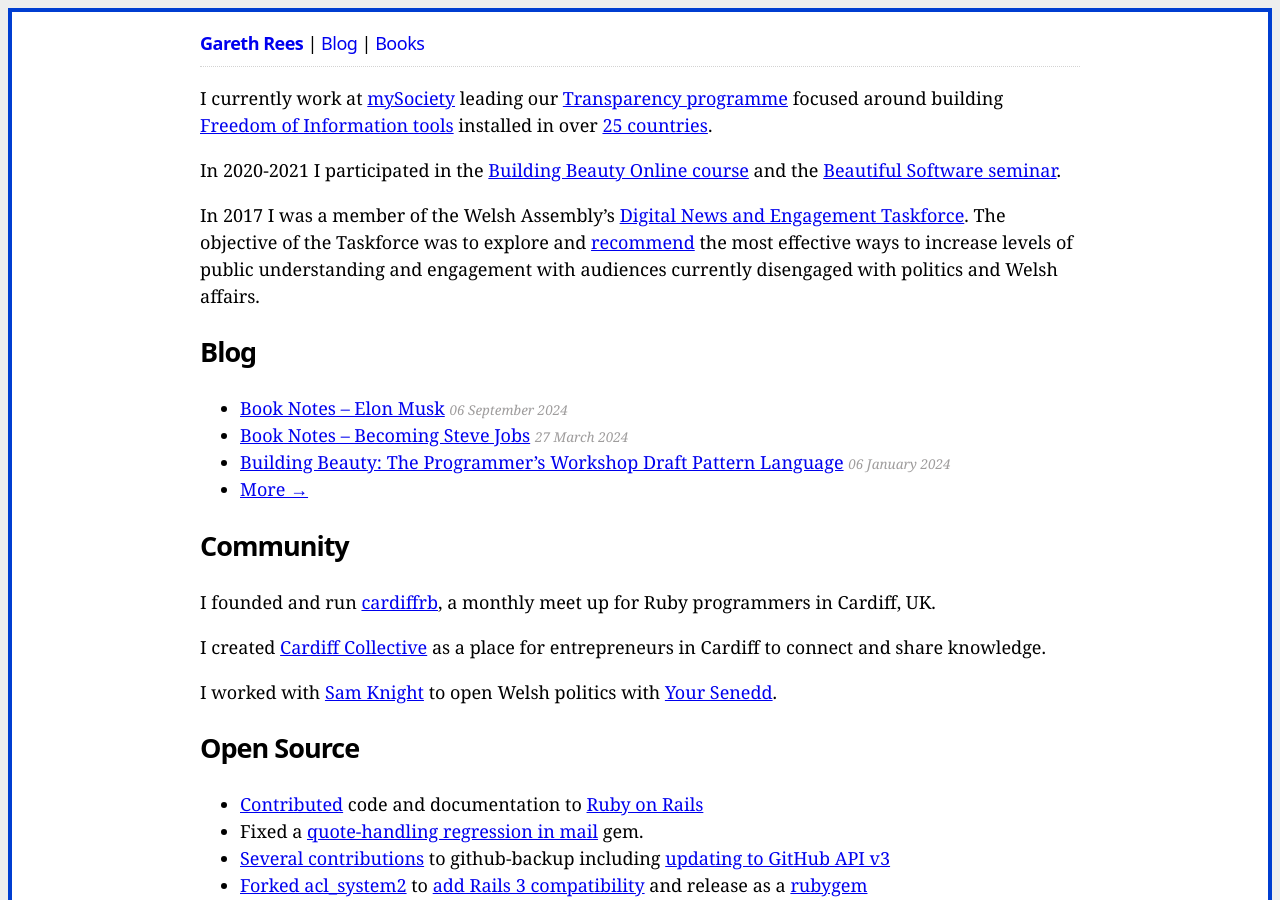
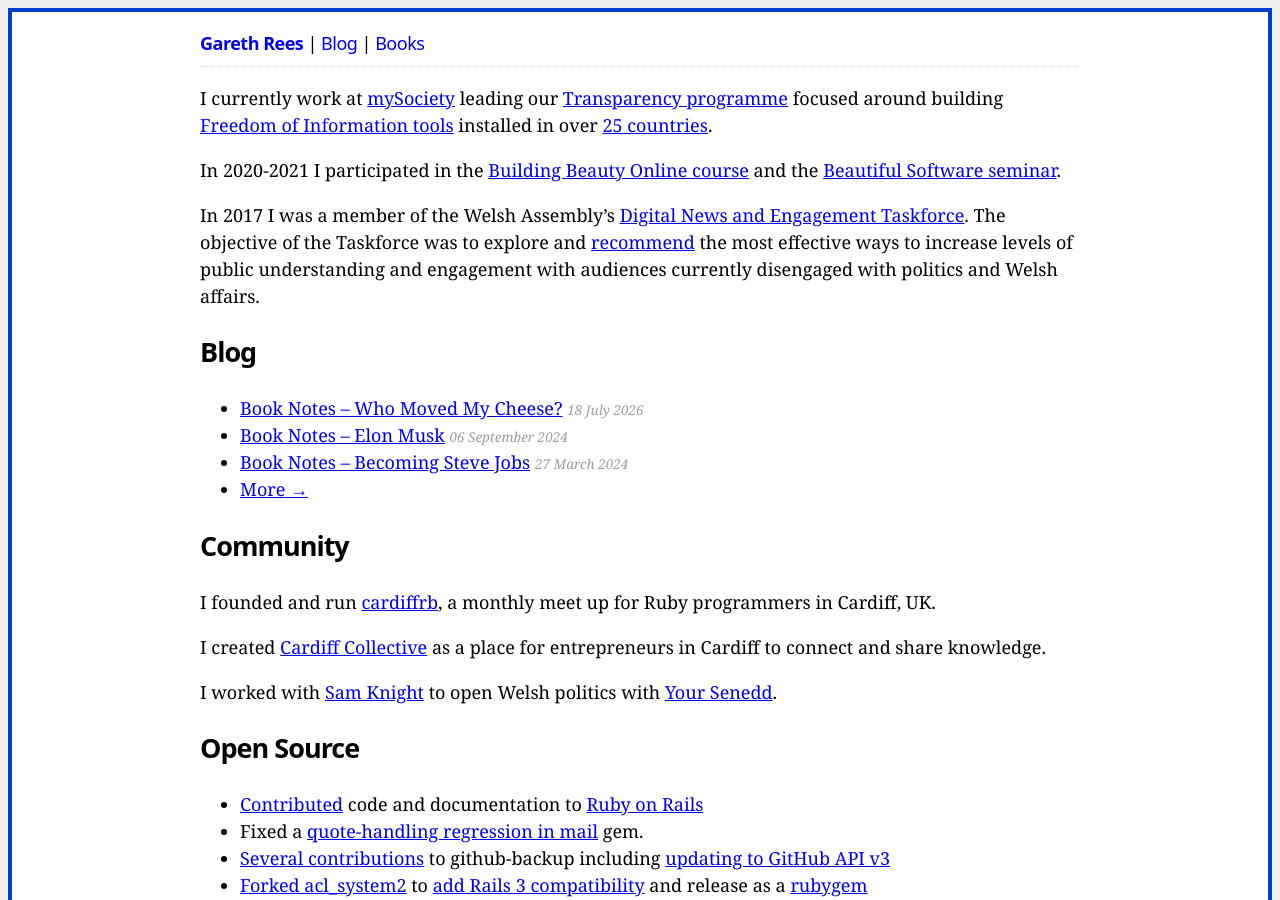
Before and after one commit to garethrees/garethrees.github.com, a Jekyll site: the page built from index.md, in a window 1280 px wide and 900 px high. Built offline with Jekyll 4.4.1, drawn with Linux system fonts in a browser that asks for light colours.

Commit message:
Who moved my cheese

```diff
--- a/_data/books.yml
+++ b/_data/books.yml
@@ -1,4 +1,6 @@
 2026:
+- title: Who Moved My Cheese?
+  post: /2026/07/18/book-notes-who-moved-my-cheese
 - title: High Output Management
 #- title: A Small Town in Germany
 #- title: Live and Let Die
```
Also changed, not shown: _posts/2026-07-18-book-notes-who-moved-my-cheese.md (added, +16 -0 lines), images/posts/who-moved-my-cheese.jpg (added).
